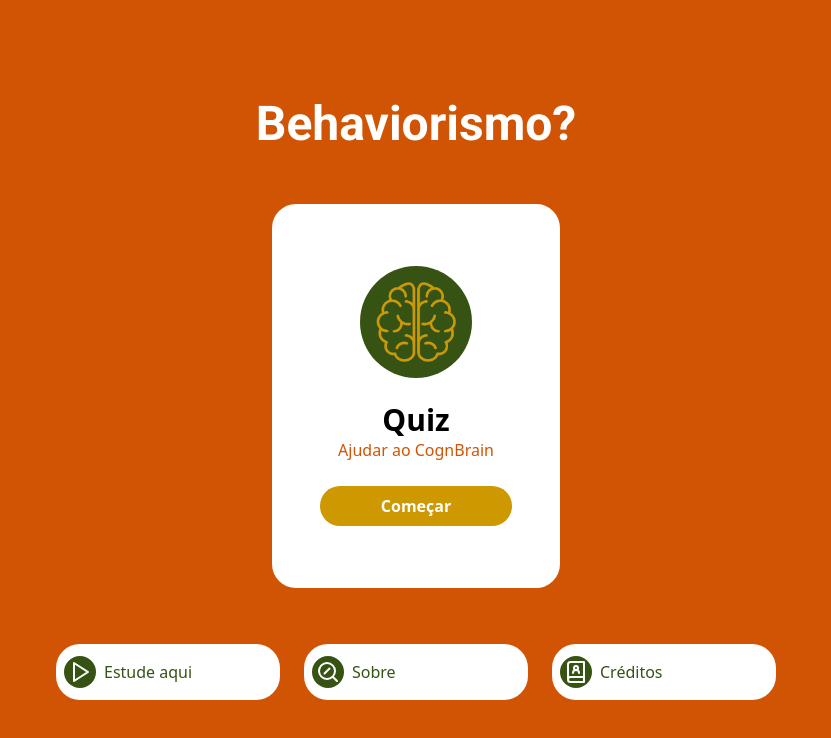
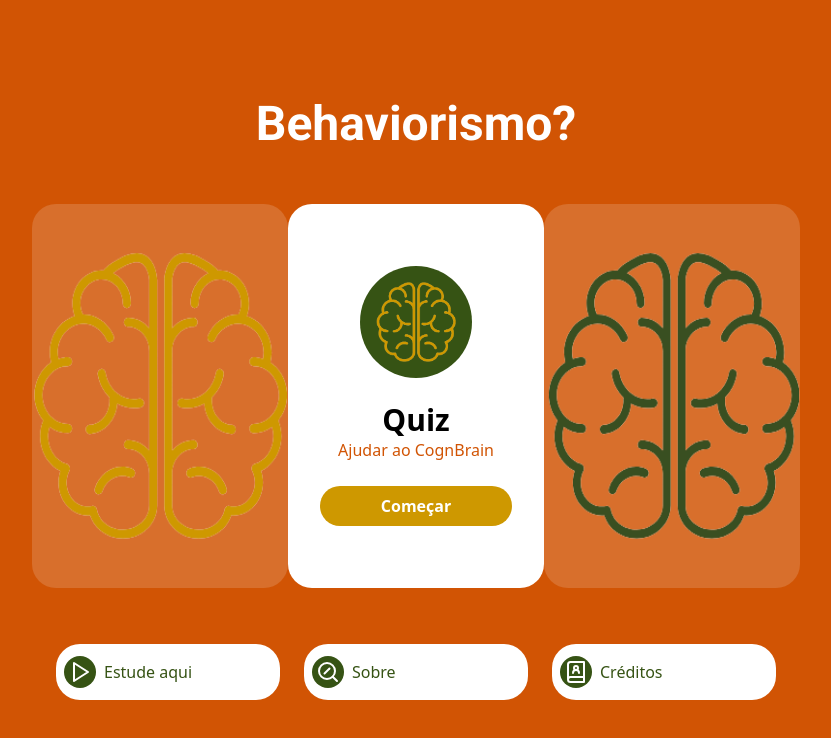
Before and after one commit to afonsomateus21/quiz-cognicao, a React (Vite) app: page / in a window 1280 px wide. Shown: the top 738 px of the page, without its empty margins (224-1055 px from the left). Built offline with nearby package versions, Linux system fonts and the light colour scheme.

Commit message:
feature: criacao do componente IllustrationCard

```diff
--- /dev/null
+++ b/src/components/IllustrationCard.tsx
@@ -0,0 +1,15 @@
+interface IllustrationCardProps {
+  image: string;
+}
+
+export function IllustrationCard({ image }: IllustrationCardProps) {
+  return (
+    <div className="h-96 w-72 rounded-3xl bg-amber-600 flex flex-col items-center justify-center">
+      <img
+        src={image}
+        alt="Imagem do contorno de um cérebro colorido"
+        className="w-64 h-72"
+      />
+    </div>
+  );
+}
--- a/src/pages/Home.tsx
+++ b/src/pages/Home.tsx
@@ -1,14 +1,21 @@
 import { ActionButton } from "../components/ActionButton";
 import { BookUser, Play, SearchSlash } from 'lucide-react';
 import { StartGameCard } from "../components/StartGameCard";
+import { IllustrationCard } from "../components/IllustrationCard";
+import GrennBrain from "../assets/brain-green.png";
+import YellowBrain from "../assets/brain-yellow.png";
 
 export function Home() {
   return (
     <div className="p-2 md:p-0 my-0 mx-auto h-full w-full md:h-3/4 md:w-3/4 flex flex-col justify-between items-center">
       <h1 className="font-roboto font-bold text-3xl md:text-5xl text-center text-white">Behaviorismo?</h1>
 
-      <div>
+      <div className="flex w-4/5 justify-evenly">
+        <IllustrationCard image={ YellowBrain } />
+
         <StartGameCard />
+
+        <IllustrationCard image={ GrennBrain } />
       </div>
 
       <div className="w-full lg:w-4/5 flex flex-col md:flex-row md:justify-evenly gap-2 md:gap-0">
--- a/tailwind.config.js
+++ b/tailwind.config.js
@@ -12,6 +12,9 @@ export default {
         },
         yellow: {
           600: '#ce9800'
+        },
+        amber: {
+          600: '#d86f2c'
         }
       },
       fontFamily: {
```
Also changed, not shown: src/assets/brain-green.png (added).
